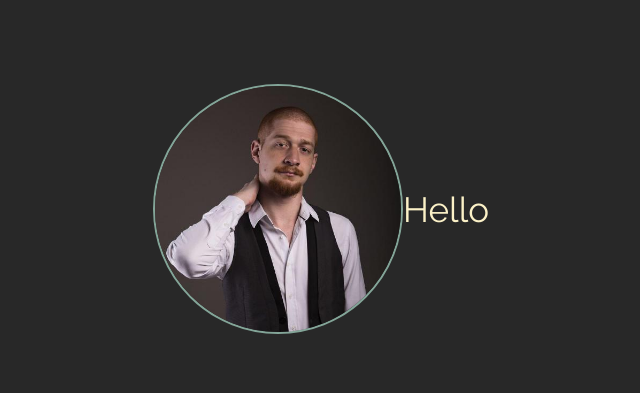
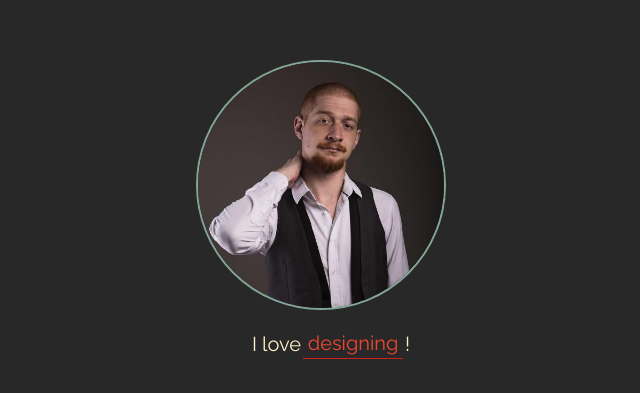
Before and after one commit to MenWhoRust/react-portfolio, a React (Create React App) app: page / in a window 1280 px wide. Shown: the part 191-584 px from the top of the page, without its empty margins (319-959 px from the left). Built offline with nearby package versions, Linux system fonts and the light colour scheme.

Commit message:
finished phrase revolver and moved test container to own component

```diff
--- a/src/App.js
+++ b/src/App.js
@@ -1,15 +1,13 @@
 import React from "react";
 import "./styles/index.scss"
 import ImagePin from "./components/image-pin";
-import pic from "./resources/images/27804703.jpeg"
+import pic from "./resources/images/avatar-large.jpeg"
+import MainMenu from "./components/main-menu";
 
 function App() {
   return (
     <div className="app-container">
-      <div className="test-container">
-          <ImagePin src={pic}/>
-        <h1 className="heading-primary">Hello</h1>
-      </div>
+     <MainMenu/>
     </div>
   );
 }
--- a/src/components/image-pin.jsx
+++ b/src/components/image-pin.jsx
@@ -6,8 +6,8 @@ function ImagePin(props) {
     let alt = props.alt;
     //TODO: Add image element
     return(
-        <div className="image-pin image-pin--large">
-            <img className="image-content" alt={alt} src={imgUrl}/>
+        <div className="image-pin__container image-pin--large">
+            <img className="image-pin__content" alt={alt} src={imgUrl}/>
         </div>
     )
 
--- /dev/null
+++ b/src/components/main-menu.jsx
@@ -0,0 +1,16 @@
+import React from "react";
+import ImagePin from "./image-pin";
+import pic from "../resources/images/avatar-large.jpeg";
+import PhraseRevolver from "./phrase-revolver";
+
+function MainMenu() {
+    return(
+        <div className="menu-container">
+            <ImagePin src={pic}/>
+            <PhraseRevolver/>
+        </div>
+    );
+
+}
+
+export default MainMenu;
--- /dev/null
+++ b/src/components/phrase-revolver.jsx
@@ -0,0 +1,90 @@
+import React from "react";
+
+
+class PhraseRevolver extends React.Component {
+    phrases;
+    isFirstLoad = true;
+    baseTimeout = 1500;
+    baseInterval = 3000;
+    timeModifier = 250;
+
+    constructor(props) {
+        super(props);
+
+        this.state = {currentIndex: 0, phraseAnimClass: "revolver__phrase revolver__phrase--enter"}
+        this.phrases = [
+            'coding',
+            'learning',
+            'designing',
+            'growing',
+            'thinking'
+
+        ]
+    }
+
+    componentDidMount() {
+    }
+
+    getPhrase(text){
+        if(this.isFirstLoad){
+            this.startInterval()
+
+            setTimeout(() =>{
+                this.setState({
+                    phraseAnimClass: "revolver__phrase revolver__phrase--leave"
+                })
+            }, this.baseTimeout + this.timeModifier);
+            clearTimeout()
+            this.isFirstLoad = false;
+        }
+        return (
+            <div className={this.state.phraseAnimClass}>{text}</div>
+        )
+    }
+
+
+    increaseIndex(){
+        let index = (this.state.currentIndex + 1) % this.phrases.length;
+        this.setState({
+            currentIndex: index
+        });
+    }
+
+    startInterval(){
+        setInterval(()=> {
+            setTimeout(() =>{
+                this.setState({
+                    phraseAnimClass: "revolver__phrase revolver__phrase--leave"
+                })
+            }, this.baseTimeout + this.timeModifier);
+
+            clearTimeout();
+
+            this.setState({
+                phraseAnimClass: "revolver__phrase revolver__phrase--enter"
+            })
+
+            this.increaseIndex()
+
+        }, this.baseInterval + this.timeModifier)
+    }
+
+
+
+    render() {
+        return (
+            <div className="revolver__container">
+                <div className="revolver__words">I love</div>
+                <div className="revolver__words revolver__words--highlight">{this.getPhrase(this.phrases[this.state.currentIndex])}</div>
+                <div className="revolver__words">!</div>
+            </div>
+        )
+    }
+
+    componentWillUnmount() {
+        clearInterval();
+    }
+
+}
+
+export default PhraseRevolver;
--- a/src/styles/components/_app-container.scss
+++ b/src/styles/components/_app-container.scss
@@ -6,14 +6,3 @@
   align-items: center;
   justify-content: center;
 }
-
-.test-container{
-  width: 500px;
-  height: 300px;
-  text-align: center;
-  display: flex;
-  align-items: center;
-  justify-content: center;
-  color: $gruvbox-dark-fg0;
-
-}
--- a/src/styles/components/_image-pin.scss
+++ b/src/styles/components/_image-pin.scss
@@ -1,27 +1,30 @@
-.image {
-    &-content {
-        width: 100%;
-        height: 100%;
+.image-pin {
+    &--small {
+        width: 10rem;
+        height: 10rem;
     }
 
-    &-pin {
+    &--medium {
+        width: 15rem;
+        height: 15rem;
+    }
+
+    &--large {
+        width: 25rem;
+        height: 25rem;
+    }
+
+
+    &__container {
         border-radius: 50%;
         border: 2px solid $gruvbox-dark-blue-light;
         overflow: hidden;
 
-        &--small {
-            width: 2.5rem;
-            height: 2.5rem;
-        }
 
-        &--medium {
-            width: 5rem;
-            height: 5rem;
-        }
 
-        &--large {
-            width: 25rem;
-            height: 25rem;
-        }
+    }
+    &__content {
+        width: 100%;
+        height: 100%;
     }
 }
--- /dev/null
+++ b/src/styles/components/_main-menu.scss
@@ -0,0 +1,11 @@
+.menu-container{
+  width: 500px;
+  height: 300px;
+  text-align: center;
+  display: flex;
+  align-items: center;
+  justify-content: center;
+  flex-direction: column;
+  color: $gruvbox-dark-fg0;
+
+}
--- /dev/null
+++ b/src/styles/components/_phrase-revolver.scss
@@ -0,0 +1,59 @@
+.revolver{
+  &__container{
+    display: flex;
+    flex-direction: row;
+    margin: 2rem 0 0 2rem;
+  }
+  &__words {
+    font-family: 'Raleway', sans-serif;
+    font-size: 2rem;
+    padding: 2px;
+    &--highlight {
+
+      border-bottom: 1px solid $gruvbox-dark-red-dark;
+      min-width: 10rem;
+
+    }
+  }
+  &__phrase{
+
+    color: $gruvbox-dark-red-light;
+    &--enter{
+      animation: slideInDown 1.5s forwards;
+
+    }
+    &--leave{
+      animation: slideOutDown 1.5s forwards;
+    }
+  }
+}
+@keyframes slideInDown {
+  from {
+    -webkit-transform: translate3d(0, -100%, 0);
+    transform: translate3d(0, -100%, 0);
+    opacity: 0;
+    visibility: visible;
+  }
+
+  to {
+    -webkit-transform: translate3d(0, 0, 0);
+    transform: translate3d(0, 0, 0);
+    opacity: 1;
+  }
+}
+
+
+@keyframes slideOutDown {
+  from {
+    -webkit-transform: translate3d(0, 0, 0);
+    transform: translate3d(0, 0, 0);
+    opacity: 1;
+  }
+
+  to {
+    visibility: hidden;
+    -webkit-transform: translate3d(0, 100%, 0);
+    transform: translate3d(0, 100%, 0);
+    opacity: 0;
+  }
+}
--- a/src/styles/index.scss
+++ b/src/styles/index.scss
@@ -8,4 +8,6 @@
 
 // Components
 @import "components/app-container";
+@import "components/main-menu";
 @import "components/image-pin";
+@import "components/phrase-revolver";
```
Also changed, not shown: src/resources/images/avatar-large.jpeg (renamed from src/resources/images/27804703.jpeg).
